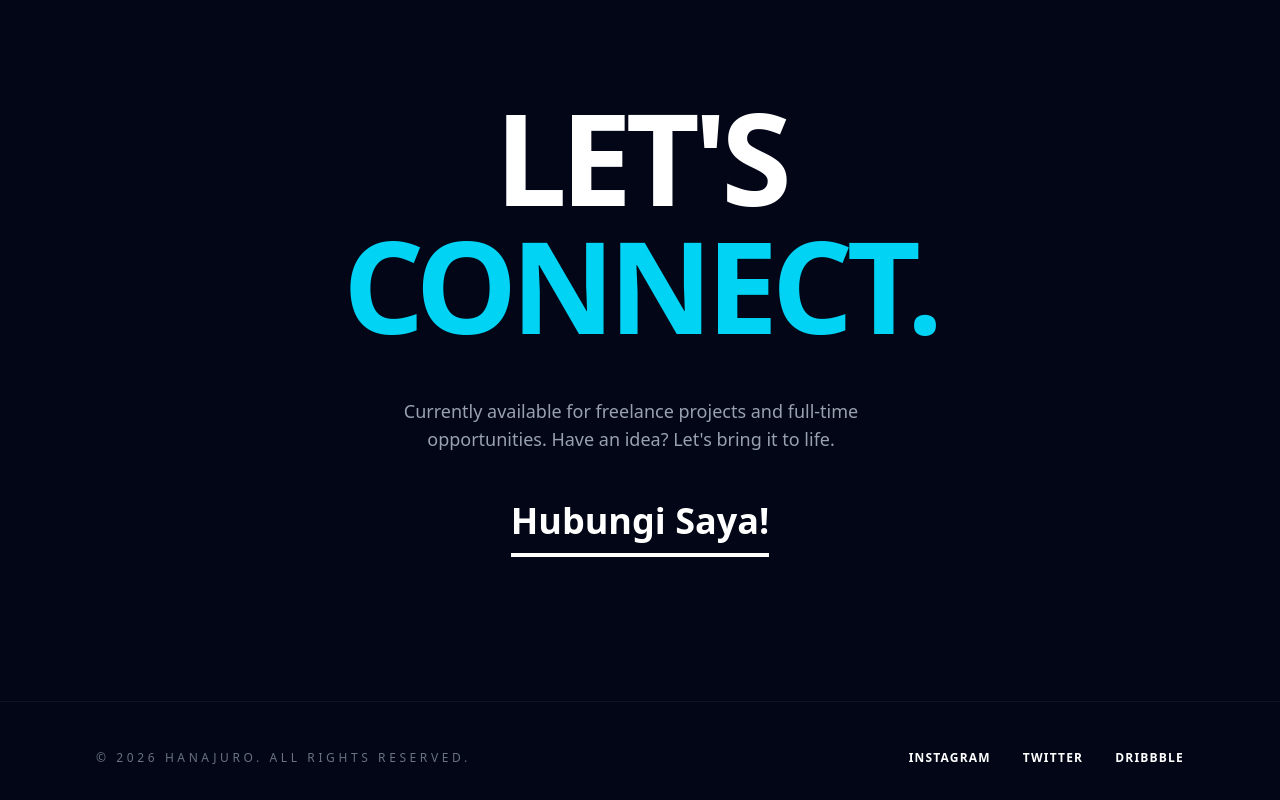
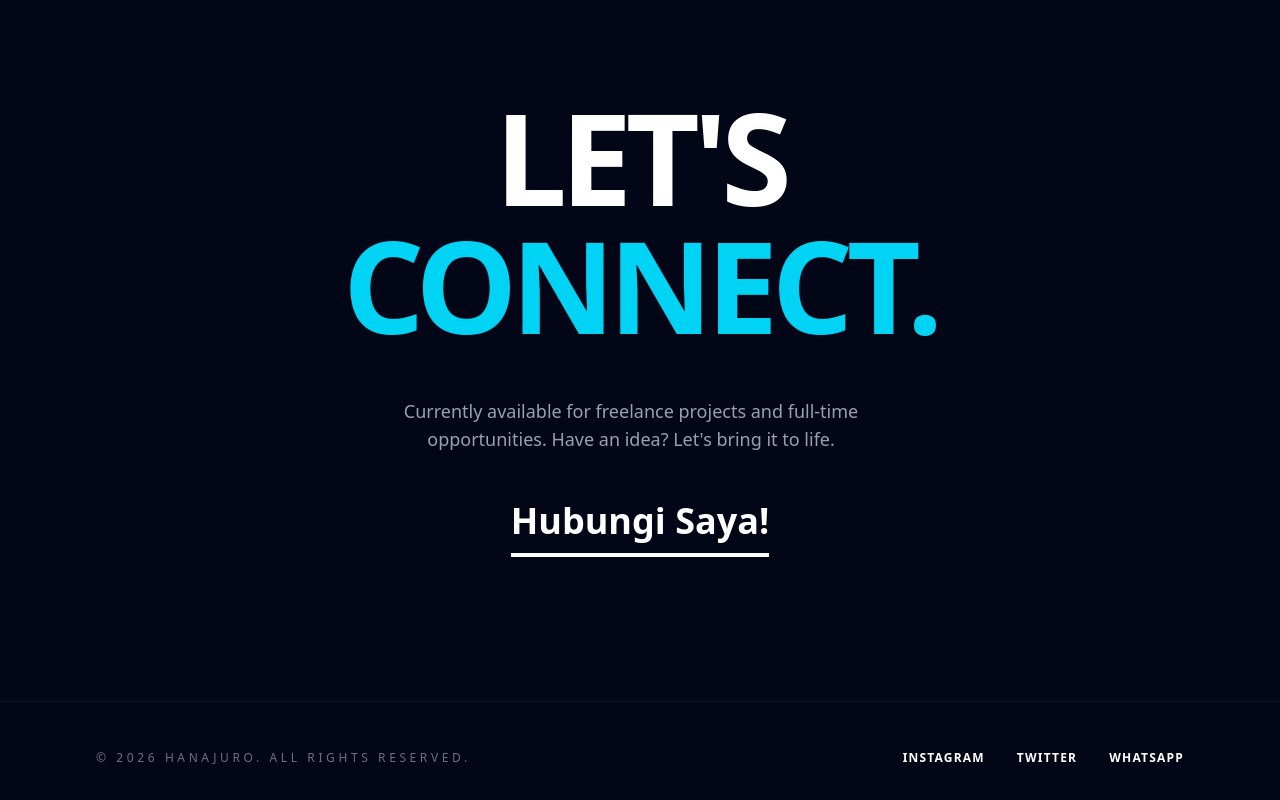
Before and after one commit to Hanajuro/Hana-Profile, a React (Vite) app: page / in a window 1280 px wide. Shown: the part 3246-4046 px from the top of the page. Built offline with nearby package versions, Linux system fonts and the light colour scheme.

Commit message:
Update App.tsx

```diff
--- a/src/App.tsx
+++ b/src/App.tsx
@@ -273,7 +273,7 @@ Reyhan Azwar        </motion.div>
         <div className="flex gap-8">
           <a href="#" className="text-xs uppercase tracking-widest font-bold hover:text-cyan-400 transition-colors">Instagram</a>
           <a href="#" className="text-xs uppercase tracking-widest font-bold hover:text-cyan-400 transition-colors">Twitter</a>
-          <a href="#" className="text-xs uppercase tracking-widest font-bold hover:text-cyan-400 transition-colors">Dribbble</a>
+          <a href="https://wa.me/6283848804032?text=Hallo%20Hana" className="text-xs uppercase tracking-widest font-bold hover:text-cyan-400 transition-colors">WhatsApp</a>
         </div>
       </footer>
     </div>
```
